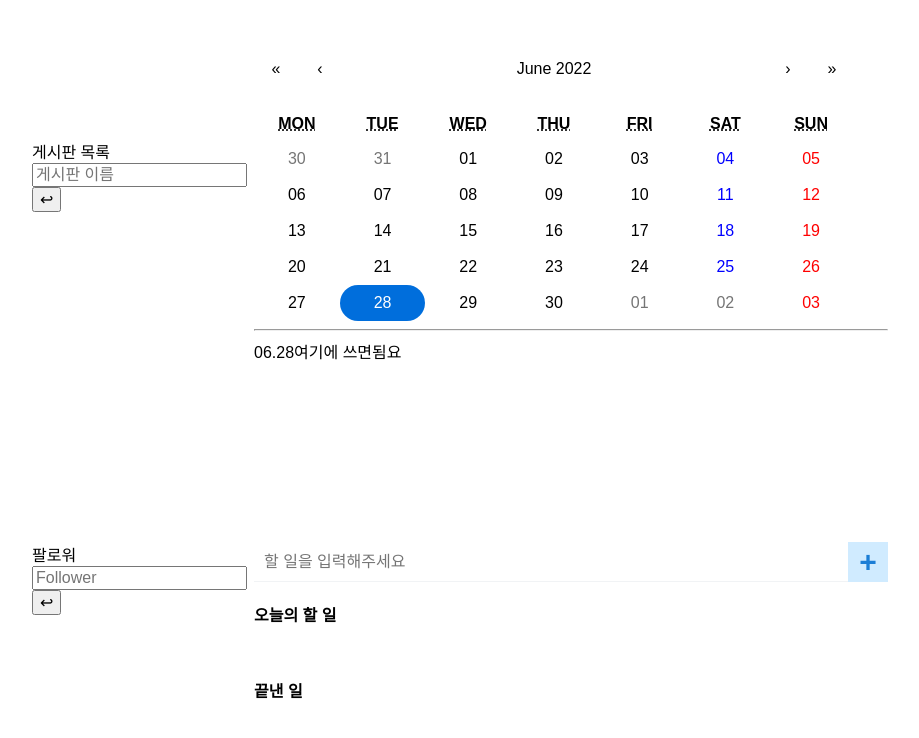
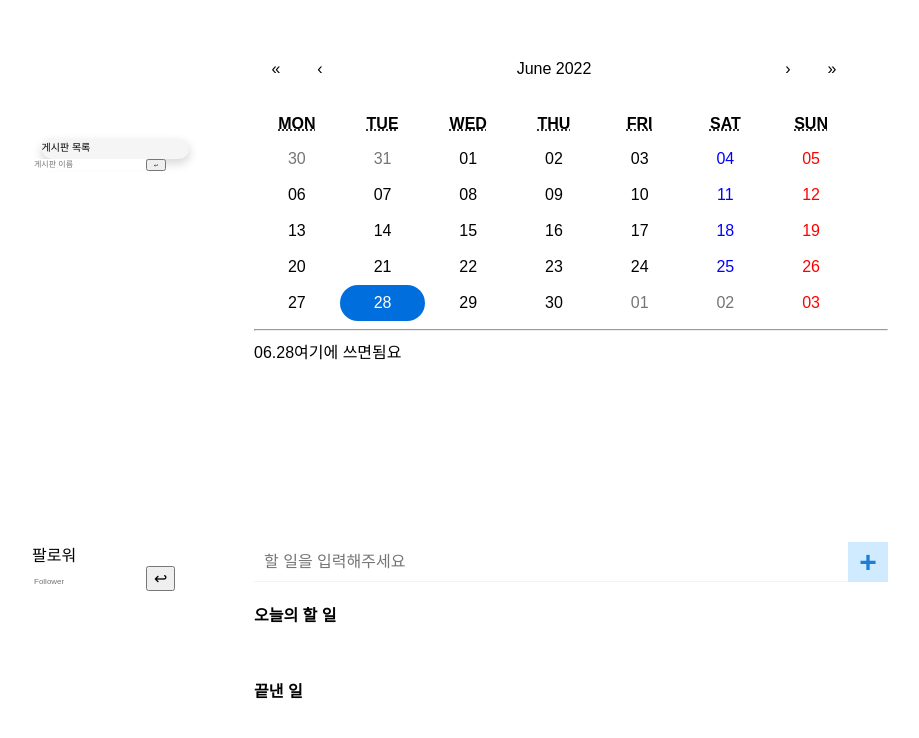
Before and after one commit to akdfkeks/1234, a React (Create React App) app: page / in a window 1280 px wide. Shown: the top 738 px of the page, without its empty margins (20-939 px from the left). Built offline with nearby package versions, Linux system fonts and the light colour scheme.

Commit message:
add Board CSS

```diff
--- a/src/components/board/Title.js
+++ b/src/components/board/Title.js
@@ -1,9 +1,12 @@
 import { Component } from "react";
+import './board.css';
 
 export default class Title extends Component {
     render() {
         return (
-            <div>{this.props.text}</div>
+            <div className="Title">
+                {this.props.text}
+            </div>
         );
     }
 }
--- /dev/null
+++ b/src/components/board/board.css
@@ -0,0 +1,25 @@
+.Title {
+    margin: auto;
+    padding-top: 2px;
+    font-size: 10px;
+    font-weight: 400;
+    color: #000000;
+    line-height: 12px;
+    font-family: 'Inter';
+    font-style: normal;
+
+    width: 147px;
+    height: 18px;
+    background: #F5F5F5;
+    border-radius: 30px;
+    box-shadow: 0px 4px 10px 1px rgba(0,0,0,0.15);
+}
+
+.BoardName, #inputText {
+    font-size: 8px;
+    border: 0.2px lightgray;
+}
+
+.BoardName, .AddButton {
+    font-size: 5px;
+}
--- a/src/components/board/boardList.js
+++ b/src/components/board/boardList.js
@@ -1,6 +1,6 @@
-import { Component } from 'react';
 import Board from "./board";
 import BoardItem from "./boardItem";
+import { Component } from 'react';
 
 export default class BoardList extends Component {
     constructor(props) {
@@ -41,14 +41,14 @@ export default class BoardList extends Component {
 
     render() {
         return (
-            <div>
+            <div className="BoardName">
                 <input
                 autoComplete="off"
                 id="inputText"
                 type="text"
                 placeholder="게시판 이름">
                 </input>
-                <input type="button" value="↩" onClick={()=>{ this.addItem() }}
+                <input className="AddButton" type="button" value="↩" onClick={()=>{ this.addItem() }}
                 />
                 <Board items={this.state.items}/>
             </div>
```
